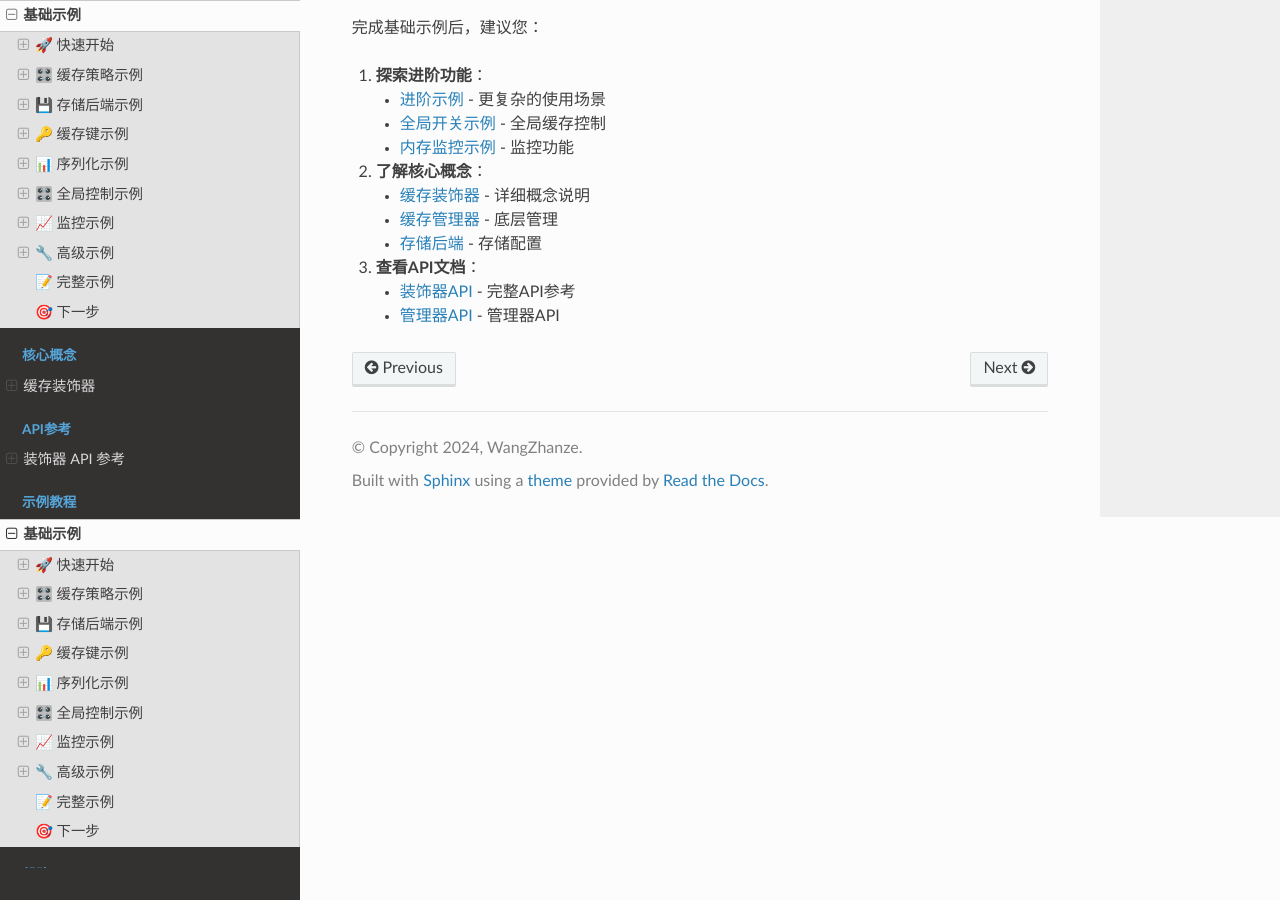
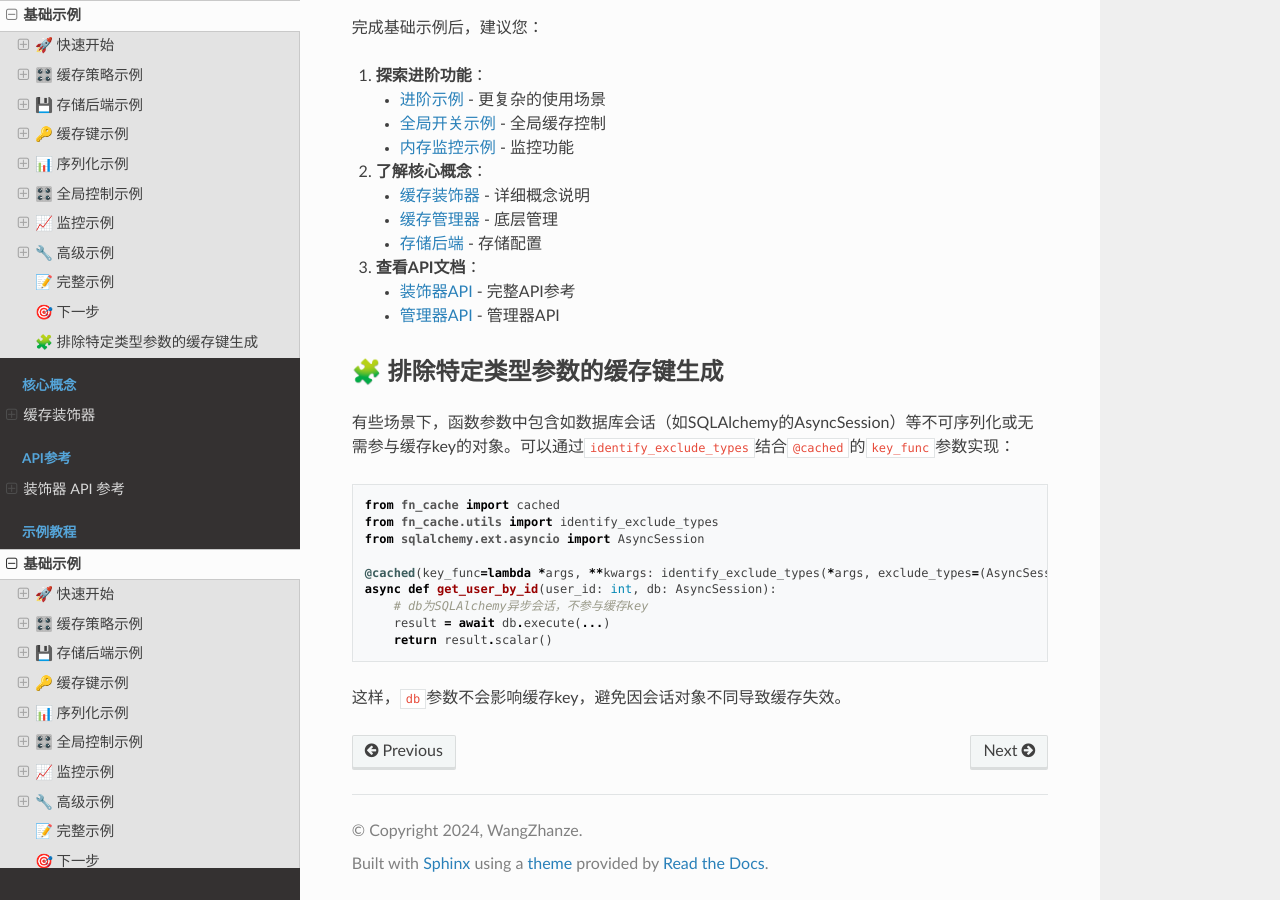
Before and after one commit to leowzz/fn_cache, a Sphinx documentation site: the page built from docs/examples/basic.md, in a window 1280 px wide and 900 px high, scrolled down 10446 px. Built offline with Sphinx 7.4.7 and the Read the Docs theme 3.1.0, drawn with Linux system fonts in a browser that asks for light colours; pages that are not in the unit, such as notebooks, are missing from menus.

Commit message:
新增排除特定类型参数的缓存键生成逻辑，更新文档示例以说明如何使用`identify_exclude_types`函数，优化缓存键生成过程，避免不可序列化对象影响缓存效果。同时，调整Makefile以修复文档服务器启动命令格式。

````diff
--- a/docs/examples/basic.md
+++ b/docs/examples/basic.md
@@ -588,3 +588,21 @@ if __name__ == "__main__":
 3. **查看API文档**：
    - [装饰器API](../api/decorators.md) - 完整API参考
    - [管理器API](../api/manager.md) - 管理器API
+
+## 🧩 排除特定类型参数的缓存键生成
+
+有些场景下，函数参数中包含如数据库会话（如SQLAlchemy的AsyncSession）等不可序列化或无需参与缓存key的对象。可以通过`identify_exclude_types`结合`@cached`的`key_func`参数实现：
+
+```python
+from fn_cache import cached
+from fn_cache.utils import identify_exclude_types
+from sqlalchemy.ext.asyncio import AsyncSession
+
+@cached(key_func=lambda *args, **kwargs: identify_exclude_types(*args, exclude_types=(AsyncSession,), **kwargs))
+async def get_user_by_id(user_id: int, db: AsyncSession):
+    # db为SQLAlchemy异步会话，不参与缓存key
+    result = await db.execute(...)
+    return result.scalar()
+```
+
+这样，`db`参数不会影响缓存key，避免因会话对象不同导致缓存失效。
````
Also changed, not shown: 2 other files.
